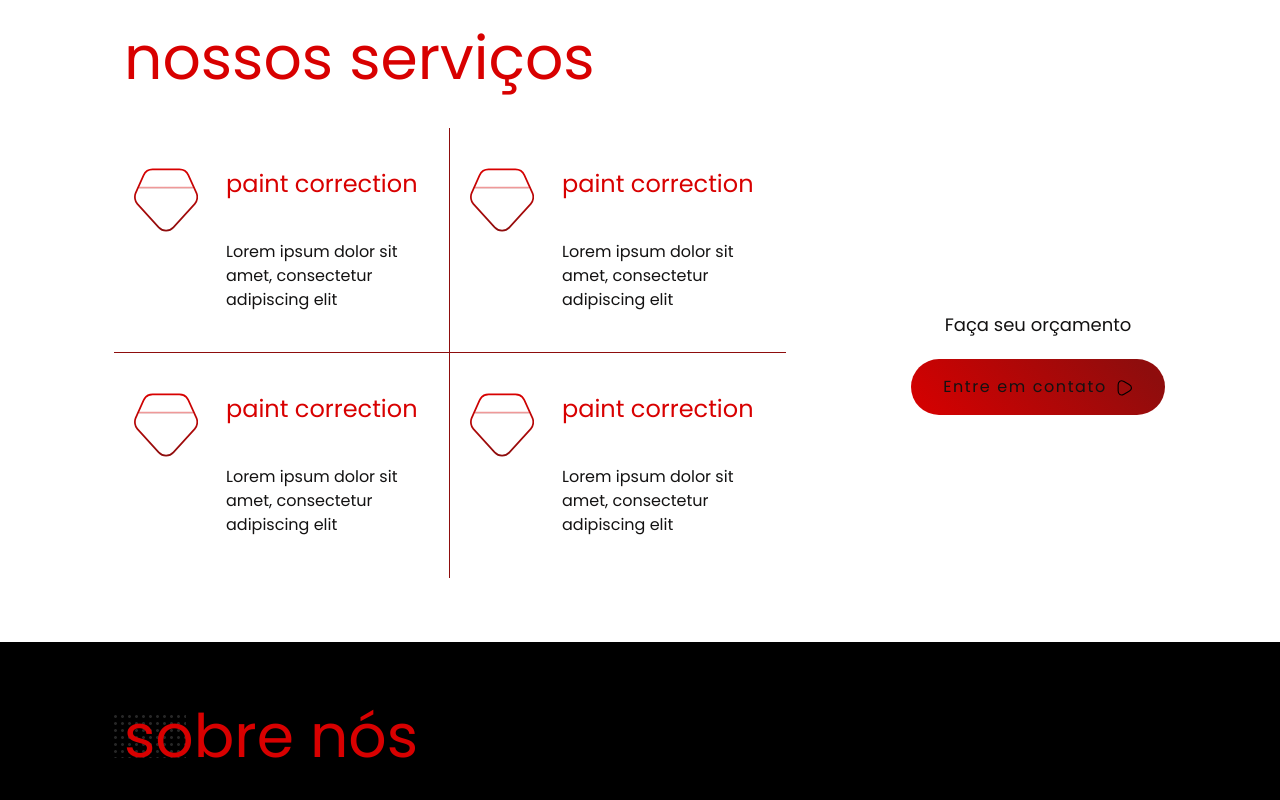
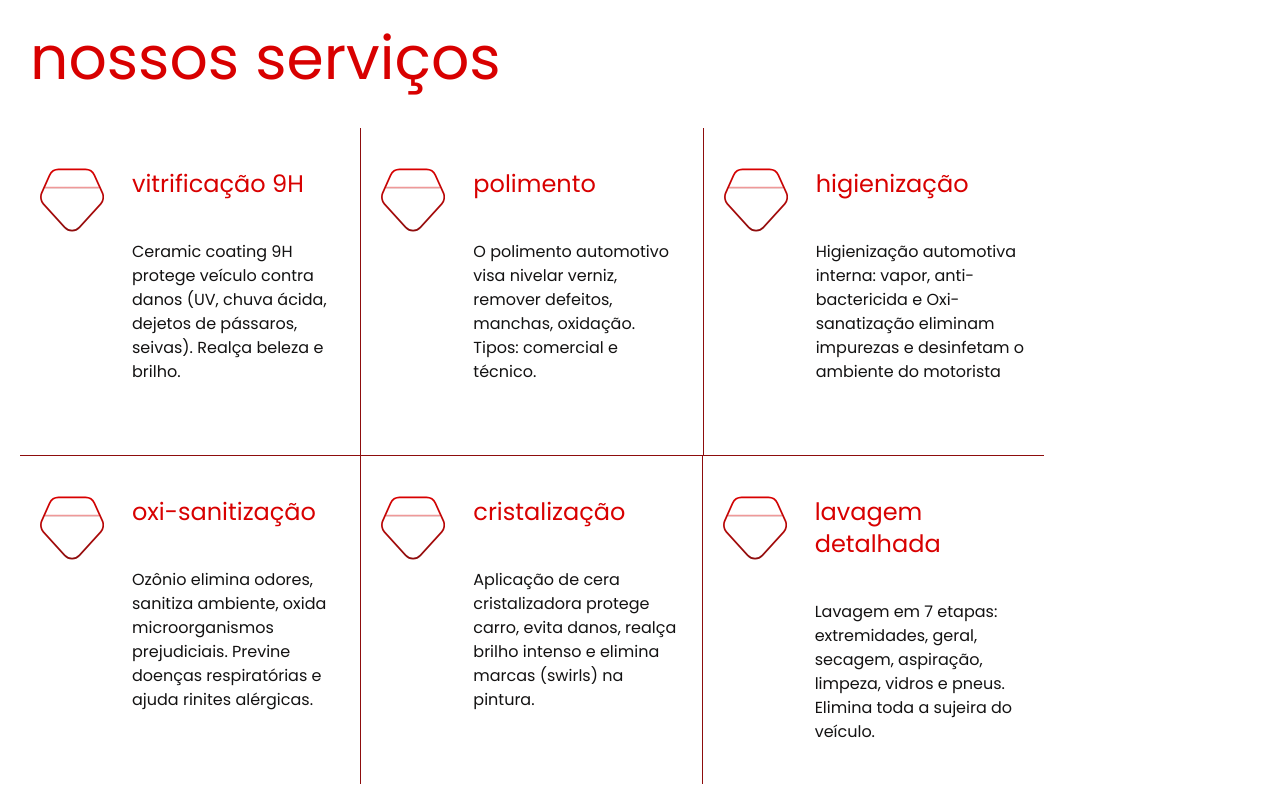
Before and after one commit to Zeschotko/366_site_2023, a Next.js app: page / in a window 1280 px wide. Shown: the part 620-1420 px from the top of the page. Built offline with nearby package versions, Linux system fonts and the light colour scheme.

Commit message:
Ajustes e Retirado About Us

```diff
--- a/src/app/page.tsx
+++ b/src/app/page.tsx
@@ -1,4 +1,3 @@
-import { AboutUs } from '@/components/About';
 import { Banner } from '@/components/Banner';
 import { Contact } from '@/components/Contact';
 import { Footer } from '@/components/Footer';
@@ -11,7 +10,6 @@ export default function Home() {
             <Header />
             <Banner />
             <Services />
-            <AboutUs />
             <Contact />
             <Footer />
         </main>
--- a/src/components/Form.tsx
+++ b/src/components/Form.tsx
@@ -39,7 +39,7 @@ export function Form() {
     }
 
     return (
-        <form onSubmit={send} className="order-2 lg:order-1 lg:w-6/12">
+        <form onSubmit={send} className="order-2 w-full lg:order-1 lg:w-6/12">
             <input
                 type="text"
                 placeholder="Nome"
--- a/src/components/Services.tsx
+++ b/src/components/Services.tsx
@@ -7,17 +7,18 @@ import { TitleSections } from './TitleSections';
 export function Services() {
     return (
         <section id="services">
-            <div className="wrapper flex flex-wrap items-center justify-between py-16">
+            <div className="mx-auto flex max-w-[1440px] flex-wrap items-center justify-between px-5 py-16">
                 <TitleSections title="nossos serviços" />
-                <ul className="max-w-2xl md:grid md:grid-cols-2 md:grid-rows-2">
+                <ul className="max-w-5xl md:grid md:grid-cols-3 md:grid-rows-2">
                     <li className="flex gap-7 py-10 md:border-b md:border-r md:border-darkRed md:px-5">
                         <div className="shrink-0">
                             <Image src={Diamond} alt="" className="h-16 w-16" />
                         </div>
                         <div>
-                            <h3 className="mb-10 text-2xl text-red">paint correction</h3>
+                            <h3 className="mb-10 text-2xl text-red">vitrificação 9H</h3>
                             <p className="text leading-6">
-                                Lorem ipsum dolor sit amet, consectetur adipiscing elit
+                                Ceramic coating 9H protege veículo contra danos (UV, chuva ácida,
+                                dejetos de pássaros, seivas). Realça beleza e brilho.
                             </p>
                         </div>
                     </li>
@@ -26,20 +27,48 @@ export function Services() {
                             <Image src={Diamond} alt="" className="h-16 w-16" />
                         </div>
                         <div>
-                            <h3 className="mb-10 text-2xl text-red">paint correction</h3>
+                            <h3 className="mb-10 text-2xl text-red">polimento</h3>
                             <p className="text leading-6">
-                                Lorem ipsum dolor sit amet, consectetur adipiscing elit
+                                O polimento automotivo visa nivelar verniz, remover defeitos,
+                                manchas, oxidação. Tipos: comercial e técnico.
                             </p>
                         </div>
                     </li>
-                    <li className="flex gap-7 py-10 md:border-r  md:border-darkRed md:px-5">
+                    <li className="flex gap-7 py-10 md:border-b md:border-l md:border-darkRed md:px-5">
                         <div className="shrink-0">
                             <Image src={Diamond} alt="" className="h-16 w-16" />
                         </div>
                         <div>
-                            <h3 className="mb-10 text-2xl text-red">paint correction</h3>
+                            <h3 className="mb-10 text-2xl text-red">higienização</h3>
                             <p className="text leading-6">
-                                Lorem ipsum dolor sit amet, consectetur adipiscing elit
+                                Higienização automotiva interna: vapor, anti-bactericida e
+                                Oxi-sanatização eliminam impurezas e desinfetam o ambiente do
+                                motorista
+                            </p>
+                        </div>
+                    </li>
+                    <li className="flex gap-7 py-10 md:border-r md:border-darkRed md:px-5">
+                        <div className="shrink-0">
+                            <Image src={Diamond} alt="" className="h-16 w-16" />
+                        </div>
+                        <div>
+                            <h3 className="mb-10 text-2xl text-red">oxi-sanitização</h3>
+                            <p className="text leading-6">
+                                Ozônio elimina odores, sanitiza ambiente, oxida microorganismos
+                                prejudiciais. Previne doenças respiratórias e ajuda rinites
+                                alérgicas.
+                            </p>
+                        </div>
+                    </li>
+                    <li className="flex gap-7 py-10 md:border-r md:border-darkRed md:px-5">
+                        <div className="shrink-0">
+                            <Image src={Diamond} alt="" className="h-16 w-16" />
+                        </div>
+                        <div>
+                            <h3 className="mb-10 text-2xl text-red">cristalização</h3>
+                            <p className="text leading-6">
+                                Aplicação de cera cristalizadora protege carro, evita danos, realça
+                                brilho intenso e elimina marcas (swirls) na pintura.
                             </p>
                         </div>
                     </li>
@@ -48,9 +77,10 @@ export function Services() {
                             <Image src={Diamond} alt="" className="h-16 w-16" />
                         </div>
                         <div>
-                            <h3 className="mb-10 text-2xl text-red">paint correction</h3>
+                            <h3 className="mb-10 text-2xl text-red">lavagem detalhada</h3>
                             <p className="text leading-6">
-                                Lorem ipsum dolor sit amet, consectetur adipiscing elit
+                                Lavagem em 7 etapas: extremidades, geral, secagem, aspiração,
+                                limpeza, vidros e pneus. Elimina toda a sujeira do veículo.
                             </p>
                         </div>
                     </li>
--- a/src/lib/axios.ts
+++ b/src/lib/axios.ts
@@ -1,7 +1,7 @@
 import axios from 'axios';
 
 const Axios = axios.create({
-    baseURL: 'https://366.sammyz.me/',
+    baseURL: '366detalhamentoautomotivo.com/',
 });
 
 export default Axios;
```
